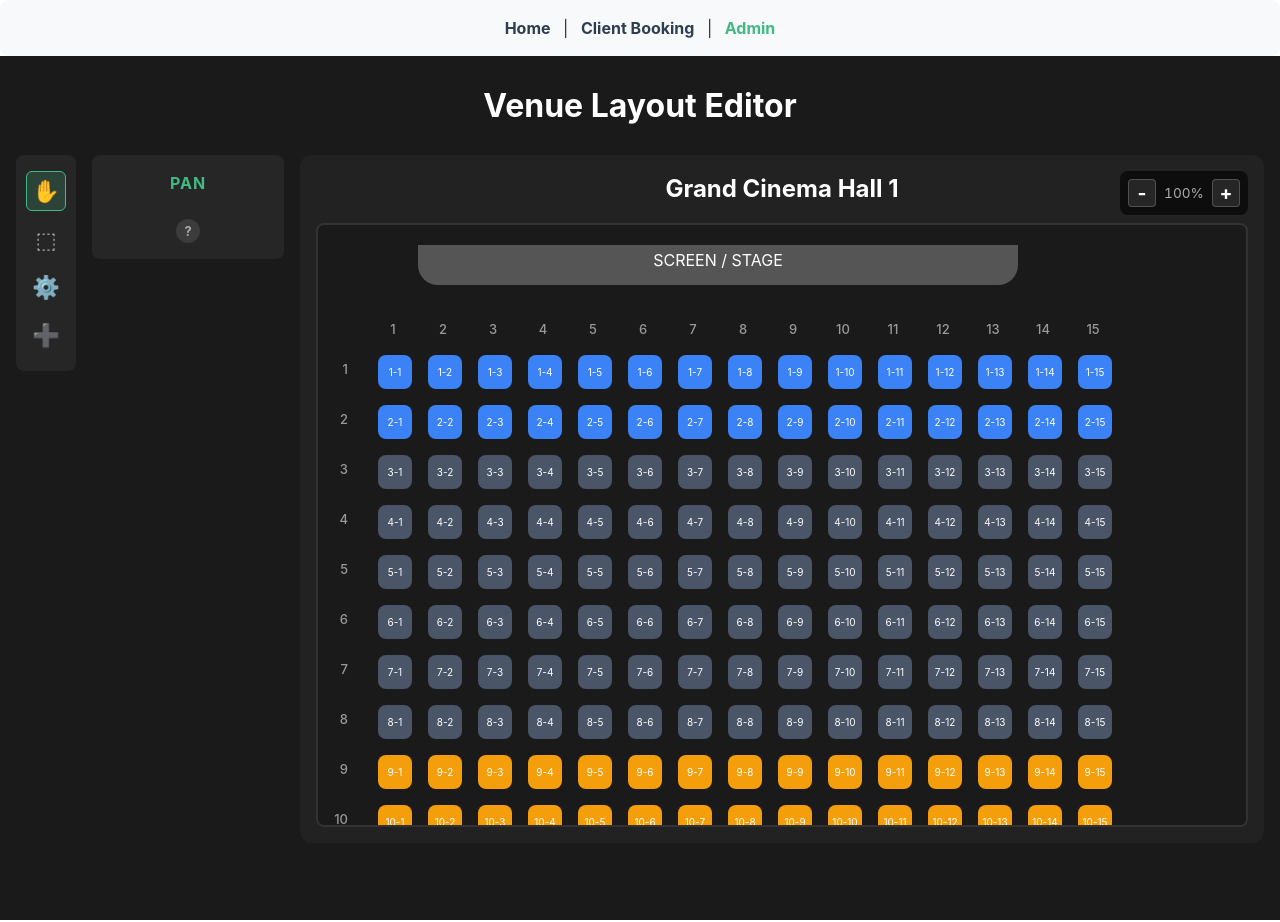
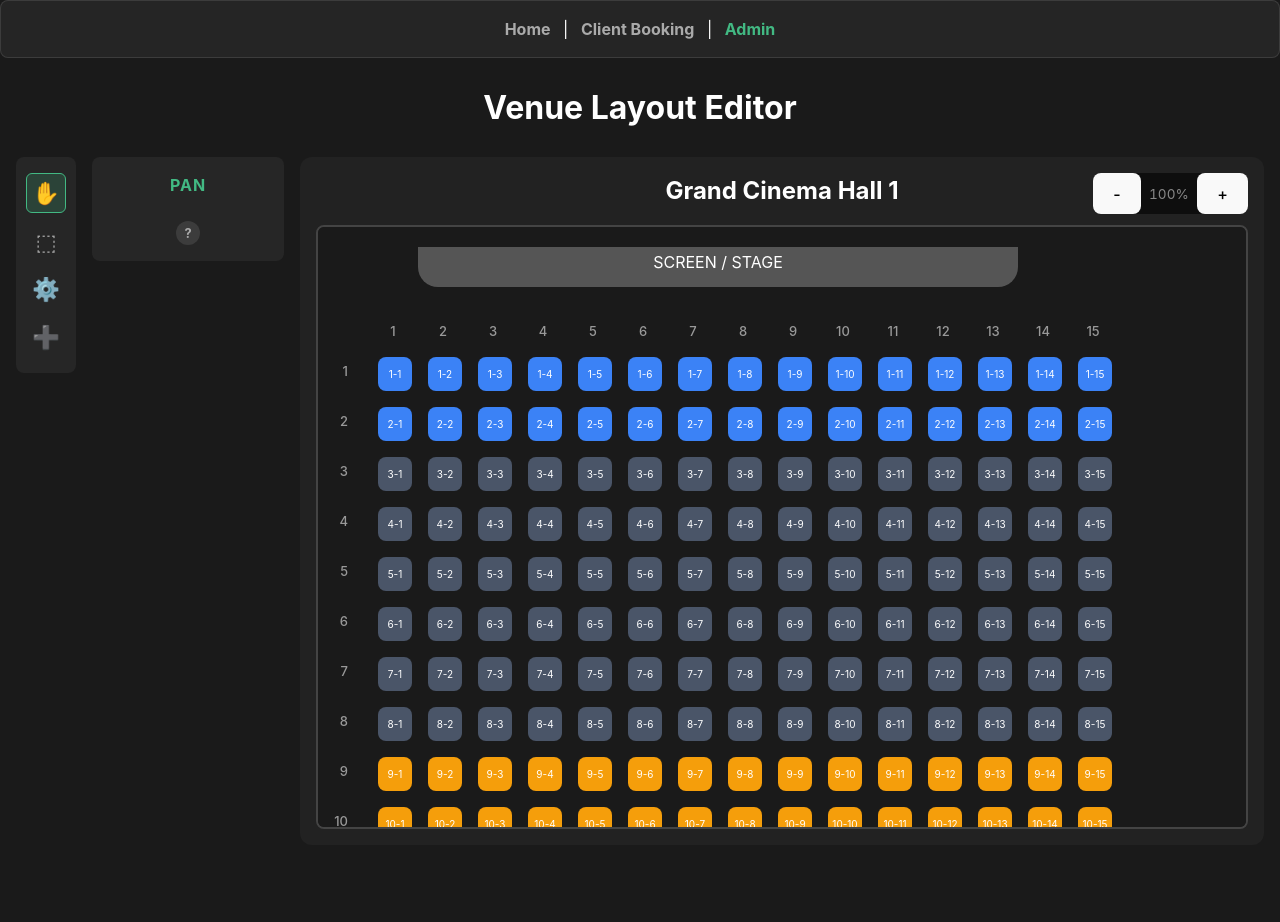
Before and after one commit to gerasem/ticket-shop, a Vue app: page /admin in a window 1280 px wide. Built offline with nearby package versions, Linux system fonts and the light colour scheme.

Commit message:
css vars

```diff
--- a/src/App.vue
+++ b/src/App.vue
@@ -1,5 +1,10 @@
 <script setup lang="ts">
-import { RouterView } from 'vue-router'
+import { RouterView } from 'vue-router';
+
+// Import shared styles
+import './assets/theme.css';
+import './assets/styles/buttons.css';
+import './assets/styles/layout.css';
 </script>
 
 <template>
@@ -22,22 +27,31 @@ import { RouterView } from 'vue-router'
 .app-container {
   font-family: 'Inter', sans-serif;
   margin: 0 auto;
+  background: var(--color-bg-primary);
+  color: var(--color-text-primary);
+  min-height: 100vh;
 }
 
 nav {
   padding: 1rem;
-  background: #f8f9fa;
+  background: var(--color-bg-panel);
   border-radius: 8px;
+  border: 1px solid var(--color-border-light);
 }
 
 nav a {
   text-decoration: none;
-  color: #2c3e50;
+  color: var(--color-text-secondary);
   font-weight: bold;
   margin: 0 0.5rem;
+  transition: color 0.2s;
+}
+
+nav a:hover {
+  color: var(--color-text-primary);
 }
 
 nav a.router-link-active {
-  color: #42b983;
+  color: var(--color-accent);
 }
 </style>
--- /dev/null
+++ b/src/assets/styles/buttons.css
@@ -0,0 +1,97 @@
+/* ===== Reusable Button Styles ===== */
+
+/* Base button */
+.btn {
+  padding: 0.5rem 1rem;
+  border-radius: 6px;
+  font-weight: 500;
+  cursor: pointer;
+  border: none;
+  transition: all 0.2s ease;
+  font-size: 0.9rem;
+  display: inline-flex;
+  align-items: center;
+  justify-content: center;
+  gap: 0.5rem;
+}
+
+.btn:disabled {
+  opacity: 0.5;
+  cursor: not-allowed;
+}
+
+/* Primary button (accent color) */
+.btn-primary {
+  background: var(--color-accent);
+  color: white;
+  border: none;
+}
+
+.btn-primary:hover:not(:disabled) {
+  background: var(--color-accent-hover);
+}
+
+/* Secondary button (outline) */
+.btn-secondary {
+  background: transparent;
+  color: var(--color-text-primary);
+  border: 1px solid var(--color-border);
+}
+
+.btn-secondary:hover:not(:disabled) {
+  background: var(--color-bg-hover);
+}
+
+/* Danger button */
+.btn-danger {
+  background: var(--color-danger-light);
+  color: var(--color-danger);
+  border: 1px solid var(--color-danger-medium);
+}
+
+.btn-danger:hover:not(:disabled) {
+  background: var(--color-danger-medium);
+}
+
+/* Accent light button */
+.btn-accent-light {
+  background: var(--color-accent-light);
+  color: var(--color-accent);
+  border: 1px solid var(--color-accent-medium);
+}
+
+.btn-accent-light:hover:not(:disabled) {
+  background: var(--color-accent-medium);
+}
+
+/* Icon button (small, square) */
+.btn-icon {
+  width: 32px;
+  height: 32px;
+  padding: 0;
+  border-radius: 4px;
+  background: var(--color-bg-panel);
+  border: 1px solid var(--color-border-light);
+  color: var(--color-text-primary);
+}
+
+.btn-icon:hover:not(:disabled) {
+  background: var(--color-bg-hover);
+  border-color: var(--color-accent);
+}
+
+/* Button sizes */
+.btn-sm {
+  padding: 0.25rem 0.5rem;
+  font-size: 0.75rem;
+}
+
+.btn-lg {
+  padding: 0.75rem 1.5rem;
+  font-size: 1rem;
+}
+
+/* Full width button */
+.btn-block {
+  width: 100%;
+}
--- /dev/null
+++ b/src/assets/styles/layout.css
@@ -0,0 +1,72 @@
+/* ===== Reusable Layout Components ===== */
+
+/* Panel/Card component */
+.panel {
+  background: var(--color-bg-panel);
+  border: 1px solid var(--color-border-light);
+  border-radius: 8px;
+  padding: 1rem;
+}
+
+.panel-lg {
+  padding: 1.5rem;
+  border-radius: 12px;
+}
+
+/* Sidebar */
+.sidebar {
+  background: var(--color-bg-panel);
+  border-radius: 8px;
+  padding: 1rem;
+  display: flex;
+  flex-direction: column;
+  gap: 1rem;
+}
+
+/* Toolbar */
+.toolbar {
+  background: var(--color-bg-panel);
+  border-radius: 8px;
+  padding: 0.5rem;
+  display: flex;
+  gap: 0.5rem;
+  align-items: center;
+}
+
+/* Divider */
+.divider {
+  width: 100%;
+  height: 1px;
+  background: var(--color-border-light);
+  margin: 1rem 0;
+}
+
+/* Input fields */
+.input {
+  background: var(--color-bg-secondary);
+  border: 1px solid var(--color-border);
+  color: var(--color-text-primary);
+  padding: 0.5rem;
+  border-radius: 4px;
+  font-size: 0.9rem;
+}
+
+.input:focus {
+  outline: none;
+  border-color: var(--color-border-focus);
+}
+
+.input:disabled {
+  opacity: 0.6;
+  cursor: not-allowed;
+}
+
+/* Label */
+.label {
+  font-size: 0.75rem;
+  color: var(--color-text-secondary);
+  text-transform: uppercase;
+  font-weight: 500;
+  margin-bottom: 0.25rem;
+  display: block;
+}
--- /dev/null
+++ b/src/assets/theme.css
@@ -0,0 +1,65 @@
+/* ===== Centralized Color Variables ===== */
+/* All colors defined in one place for easy customization */
+
+:root {
+  /* ===== Background Colors ===== */
+  --color-bg-primary: #1a1a1a;
+  --color-bg-secondary: #2a2a2a;
+  --color-bg-tertiary: #3a3a3a;
+  --color-bg-panel: rgba(255, 255, 255, 0.05);
+  --color-bg-hover: rgba(255, 255, 255, 0.08);
+  --color-bg-input: rgba(0, 0, 0, 0.3);
+  --color-bg-modal: #2a2a2a;
+  --color-bg-tooltip: rgba(0, 0, 0, 0.95);
+
+  /* ===== Text Colors ===== */
+  --color-text-primary: #ffffff;
+  --color-text-secondary: #aaaaaa;
+  --color-text-tertiary: #888888;
+  --color-text-muted: #666666;
+  --color-text-white: #ffffff;
+
+  /* ===== Border Colors ===== */
+  --color-border: #444444;
+  --color-border-light: rgba(255, 255, 255, 0.1);
+  --color-border-medium: rgba(255, 255, 255, 0.2);
+  --color-border-focus: #42b983;
+
+  /* ===== Accent Colors (Green) ===== */
+  --color-accent: #42b983;
+  --color-accent-hover: #3aa876;
+  --color-accent-light: rgba(66, 185, 131, 0.2);
+  --color-accent-medium: rgba(66, 185, 131, 0.4);
+  --color-accent-strong: rgba(66, 185, 131, 0.5);
+
+  /* ===== Danger Colors (Red) ===== */
+  --color-danger: #ef4444;
+  --color-danger-hover: #dc2626;
+  --color-danger-light: rgba(239, 68, 68, 0.2);
+  --color-danger-medium: rgba(239, 68, 68, 0.4);
+  --color-danger-strong: rgba(239, 68, 68, 0.5);
+
+  /* ===== Seat Type Colors ===== */
+  --color-seat-standard: #4a5568;
+  --color-seat-premium: #3b82f6;
+  --color-seat-vip: #f59e0b;
+  --color-seat-selected: #42b983;
+  --color-seat-booked: #ef4444;
+  --color-seat-admin: #9b59b6;
+  --color-seat-price: #f39c12;
+
+  /* ===== Shadows ===== */
+  --shadow-sm: 0 2px 4px rgba(0, 0, 0, 0.3);
+  --shadow-md: 0 4px 8px rgba(0, 0, 0, 0.5);
+  --shadow-lg: 0 8px 16px rgba(0, 0, 0, 0.7);
+  --shadow-tooltip: 0 4px 12px rgba(0, 0, 0, 0.5);
+}
+
+/* ===== Global Styles ===== */
+body {
+  background: var(--color-bg-primary);
+  color: var(--color-text-primary);
+  font-family: 'Inter', -apple-system, BlinkMacSystemFont, 'Segoe UI', Roboto, sans-serif;
+  margin: 0;
+  padding: 0;
+}
--- a/src/components/VenueGrid.vue
+++ b/src/components/VenueGrid.vue
@@ -174,9 +174,9 @@ const handleMouseLeave = () => {
 .venue-wrapper {
   overflow: auto;
   max-height: 80vh;
-  border: 2px solid #333;
+  border: 2px solid var(--color-border);
   border-radius: 8px;
-  background: #1a1a1a;
+  background: var(--color-bg-primary);
   position: relative;
   cursor: grab;
   user-select: none;
@@ -202,30 +202,13 @@ const handleMouseLeave = () => {
   background: rgba(0, 0, 0, 0.6);
   padding: 0.5rem;
   border-radius: 8px;
-  z-index: 100;
-  backdrop-filter: blur(4px);
-}
-
-.zoom-controls button {
-  width: 28px;
-  height: 28px;
-  border-radius: 4px;
-  border: 1px solid rgba(255, 255, 255, 0.2);
-  background: rgba(255, 255, 255, 0.1);
-  color: white;
-  cursor: pointer;
-  display: flex;
-  align-items: center;
-  justify-content: center;
-  font-weight: bold;
-  font-size: 1.2rem;
   transition: all 0.2s;
   padding: 0;
 }
 
 .zoom-controls button:hover:not(:disabled) {
-  background: rgba(66, 185, 131, 0.5);
-  border-color: #42b983;
+  background: var(--color-accent-strong);
+  border-color: var(--color-accent);
 }
 
 .zoom-controls button:disabled {
@@ -235,7 +218,7 @@ const handleMouseLeave = () => {
 
 .zoom-level {
   font-size: 0.85rem;
-  color: #aaa;
+  color: var(--color-text-tertiary);
   min-width: 40px;
   text-align: center;
   font-variant-numeric: tabular-nums;
--- a/src/views/HomeView.vue
+++ b/src/views/HomeView.vue
@@ -28,8 +28,8 @@
 .btn {
   display: inline-block;
   padding: 0.75rem 1.5rem;
-  background-color: #42b983;
-  color: white;
+  background-color: var(--color-accent);
+  color: var(--color-text-white);
   text-decoration: none;
   border-radius: 4px;
   font-weight: bold;
@@ -37,14 +37,14 @@
 }
 
 .btn:hover {
-  background-color: #3aa876;
+  background-color: var(--color-accent-hover);
 }
 
 .btn-secondary {
-  background-color: #2c3e50;
+  background-color: var(--color-bg-tertiary);
 }
 
 .btn-secondary:hover {
-  background-color: #243442;
+  background-color: var(--color-border);
 }
 </style>
```
Also changed, not shown: 2 other files (tests, documents, lock files or other folders).
